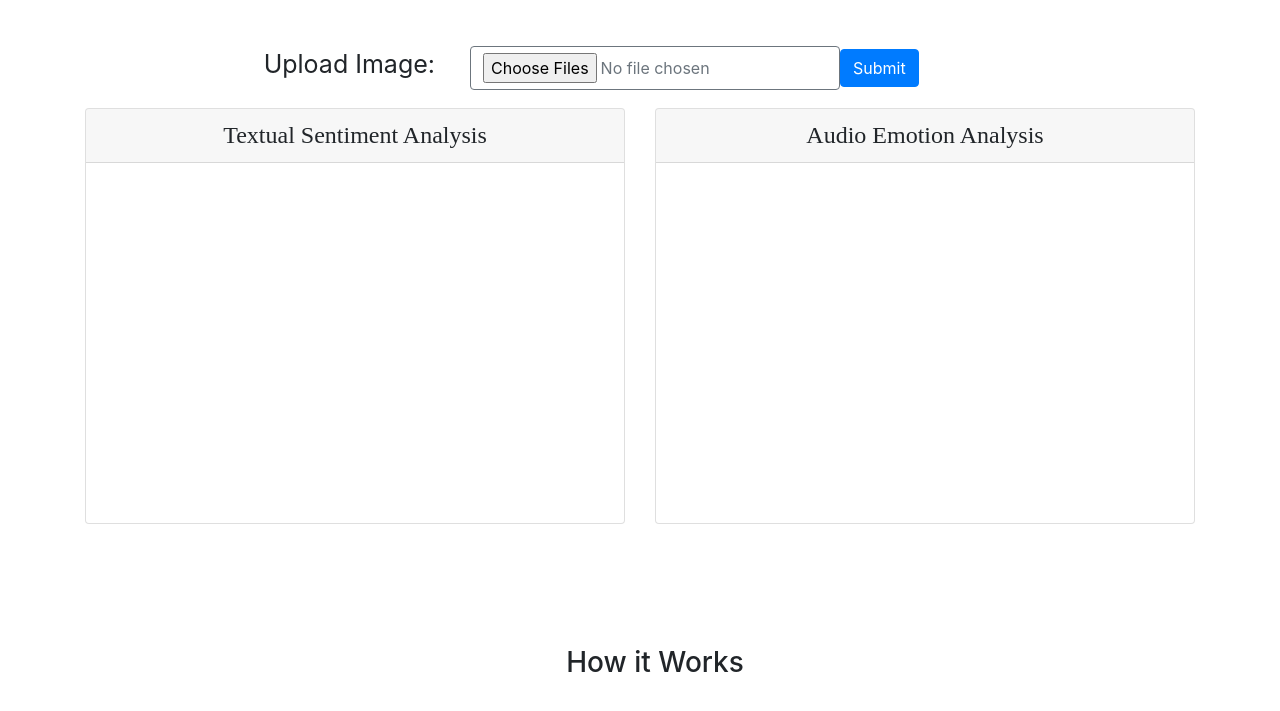
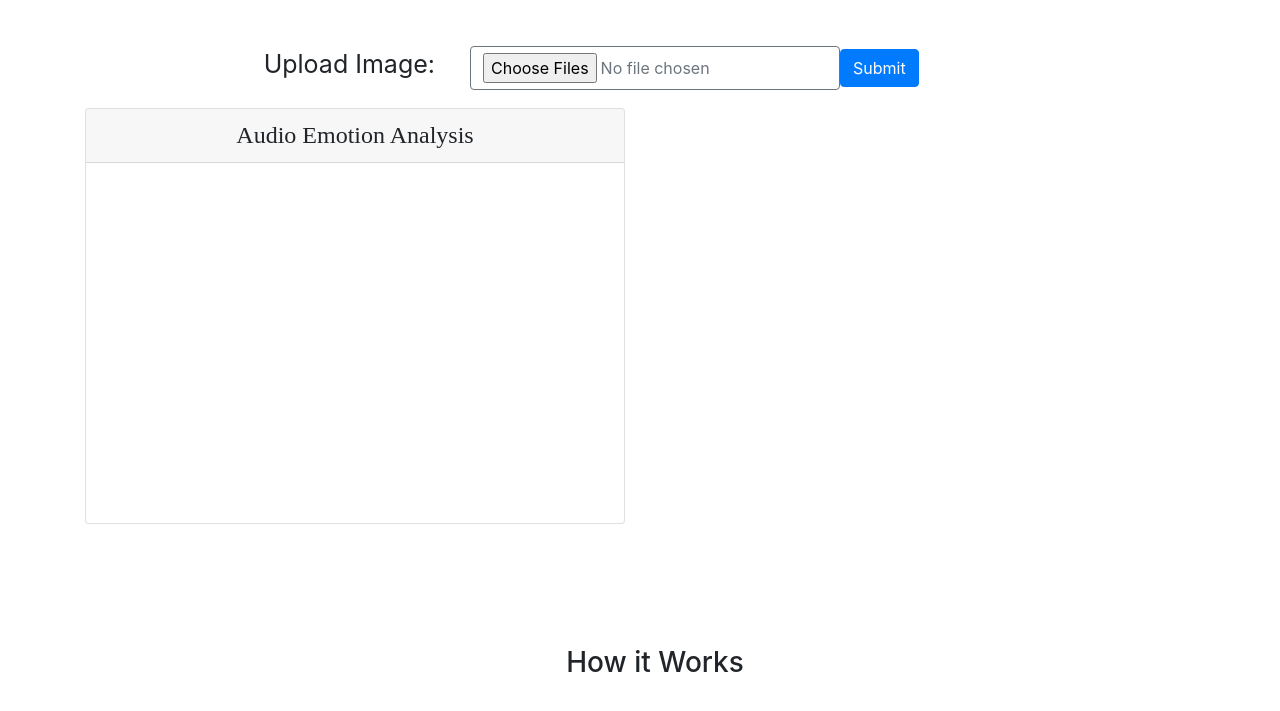
Before and after one commit to theharshgupta/mustard-project, a Flask app: page / in a window 1280 px wide. Shown: the part 64-775 px from the top of the page. Run offline with Flask 2, Linux system fonts and the light colour scheme; some libraries are stand-ins or nearby versions.

Commit message:
Added call in process_file

```diff
--- a/app.py
+++ b/app.py
@@ -24,7 +24,7 @@ app.config['UPLOAD_FOLDER'] = UPLOAD_FOLDER
 app.config['DOWNLOAD_FOLDER'] = DOWNLOAD_FOLDER
 
 # limit upload size upto 20mb
-app.config['MAX_CONTENT_LENGTH'] = 20480
+app.config['MAX_CONTENT_LENGTH'] = 20480000
 
 
 # @app.route('/downloads/')
@@ -50,9 +50,9 @@ def index():
                 filename = secure_filename(file.filename)
                 file.save(os.path.join(app.config['UPLOAD_FOLDER'], filename))
                 # Actual script is called to perform analysis
-                alpha = calculate_percentage(filename)
+                alpha = calculate_percentage(UPLOAD_FOLDER + filename)
                 alpha_dict = json.loads(alpha)
-                return render_template('index.html', result=alpha, score=alpha_dict['score'])
+                return render_template('index.html', result=alpha_dict)
                 # uploaded_file(filename=filename)
         return render_template('index.html', result="")
     return render_template('index.html', result="")
--- a/templates/index.html
+++ b/templates/index.html
@@ -16,11 +16,6 @@
     <script src="https://stackpath.bootstrapcdn.com/bootstrap/4.3.1/js/bootstrap.min.js"
         integrity="sha384-JjSmVgyd0p3pXB1rRibZUAYoIIy6OrQ6VrjIEaFf/nJGzIxFDsf4x0xIM+B07jRM"
         crossorigin="anonymous"></script>
-    <script type="text/javascript">
-        var res = null;
-        res = {{ result | tojson }};
-        var score = {{ score }}
-    </script>
 
     <script src="{{ url_for('static', filename='js/displayAnalysis.js') }}"></script>
 
@@ -69,15 +64,6 @@
         <div class="row" style="margin-top: 1rem;">
             <div class="col-md-6" style="font-size: 14px;">
                 <div class="card" style="min-height: 26rem;">
-                    <h4 class="card-header" style="text-align: center; font-family:'Century Gothic Pro',serif;">Textual
-                        Sentiment Analysis</h4>
-                    <div class="card-body">
-                        <p class="card-text" id="textAnalysis"></p>
-                    </div>
-                </div>
-            </div>
-            <div class="col-md-6" style="font-size: 14px;">
-                <div class="card" style="min-height: 26rem;">
                     <h4 class="card-header" style="text-align: center; font-family:'Century Gothic Pro',serif;">Audio
                         Emotion Analysis</h4>
                     <div class="card-body">
```
Also changed, not shown: score_image.py (+4 -3 lines).
